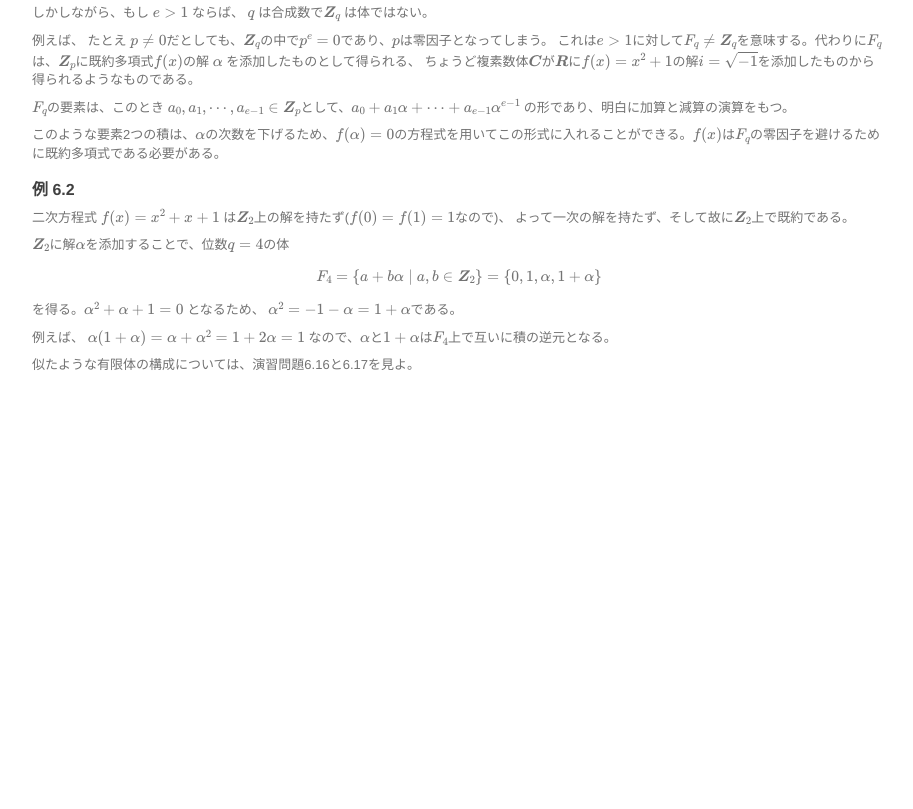
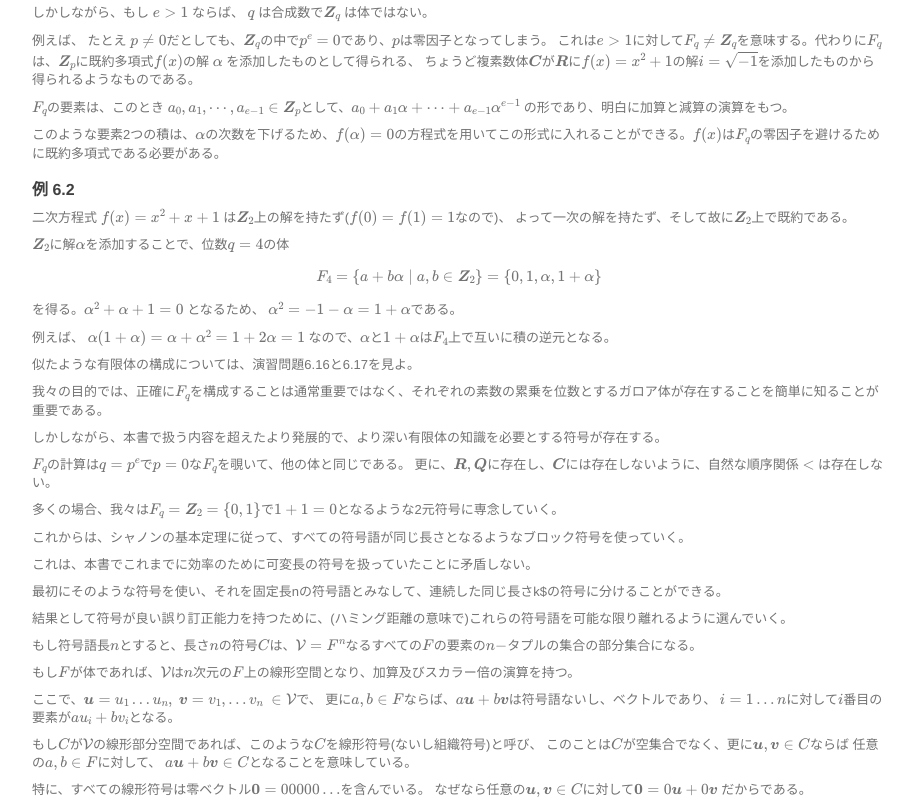
Before and after one commit to MysticDoll/grad-class, a plain HTML site: page intro.html in a window 1280 px wide. Shown: the part 574-1383 px from the top of the page, without its empty margins (181-1094 px from the left). Before the commit the page ends 958 px from the top, so only its background shows below. Drawn offline with nearby package versions, Linux system fonts and the light colour scheme; some packages are replaced by stand-ins of ours.

Commit message:
complete finite field section

```diff
--- a/intro.html
+++ b/intro.html
@@ -181,5 +181,25 @@ $\text{mod} p$ からなる整数の体である。</p>
 <p>を得る。$\alpha^2 + \alpha + 1 = 0$ となるため、 $\alpha^2 = -1 - \alpha = 1 + \alpha$である。</p>
 <p>例えば、 $\alpha (1 + \alpha) = \alpha + \alpha^2 = 1 + 2 \alpha = 1$ なので、$\alpha$と$1 + \alpha$は$F_4$上で互いに積の逆元となる。</p>
 <p>似たような有限体の構成については、演習問題6.16と6.17を見よ。</p>
+<p>我々の目的では、正確に$F_q$を構成することは通常重要ではなく、それぞれの素数の累乗を位数とするガロア体が存在することを簡単に知ることが重要である。</p>
+<p>しかしながら、本書で扱う内容を超えたより発展的で、より深い有限体の知識を必要とする符号が存在する。</p>
+<p>$F_q$の計算は$q = p^e$で$p = 0$な$F_q$を覗いて、他の体と同じである。
+更に、$\boldsymbol{R}, \boldsymbol{Q}$に存在し、$\boldsymbol{C}$には存在しないように、自然な順序関係 $ &lt; $ は存在しない。</p>
+<p>多くの場合、我々は$F_q = \boldsymbol{Z}_2 = \lbrace 0, 1 \rbrace$で$ 1 + 1 = 0$となるような2元符号に専念していく。</p>
+<p>これからは、シャノンの基本定理に従って、すべての符号語が同じ長さとなるようなブロック符号を使っていく。</p>
+<p>これは、本書でこれまでに効率のために可変長の符号を扱っていたことに矛盾しない。</p>
+<p>最初にそのような符号を使い、それを固定長n$の符号語とみなして、連続した同じ長さ$k$の符号に分けることができる。</p>
+<p>結果として符号が良い誤り訂正能力を持つために、(ハミング距離の意味で)これらの符号語を可能な限り離れるように選んでいく。</p>
+<p>もし符号語長$n$とすると、長さ$n$の符号$C$は、$\mathcal{V} = F^n$なるすべての$F$の要素の$n-$タプルの集合の部分集合になる。</p>
+<p>もし$F$が体であれば、$\mathcal{V}$は$n$次元の$F$上の線形空間となり、加算及びスカラー倍の演算を持つ。</p>
+<p>ここで、$\boldsymbol{u} = u_1 \dots u_n , \ \boldsymbol{v} = v_1, \dots v_n \ \in \mathcal{V} $で、
+更に$a, b \in F $ならば、$a \boldsymbol u + b \boldsymbol v$は符号語ないし、ベクトルであり、
+$i = 1 \dots n$に対して$i$番目の要素が$au_i + bv_i$となる。</p>
+<p>もし$C$が$\mathcal{V}$の線形部分空間であれば、このような$C$を線形符号(ないし組織符号)と呼び、
+このことは$C$が空集合でなく、更に$\boldsymbol{u}, \boldsymbol{v} \in C$ならば
+任意の$a, b \in F$に対して、 $a \boldsymbol{u} + b \boldsymbol{v} \in C$となることを意味している。</p>
+<p>特に、すべての線形符号は零ベクトル$\boldsymbol{0} = 00000\dots$を含んでいる。
+なぜなら任意の$\boldsymbol{u}, \boldsymbol{v} \in C$に対して$\boldsymbol{0} = 0 \boldsymbol{u} + 0 \boldsymbol{v}$
+だからである。</p>
 
 <script type="text/x-mathjax-config"> MathJax.Hub.Config({tex2jax: {inlineMath: [['$','$'], ['\\(','\\)']]}}); </script><script type="text/javascript" src="http://cdn.mathjax.org/mathjax/latest/MathJax.js?config=TeX-AMS-MML_HTMLorMML"> </script></body></html>
```
Also changed, not shown: intro.md (+33 -0 lines).
